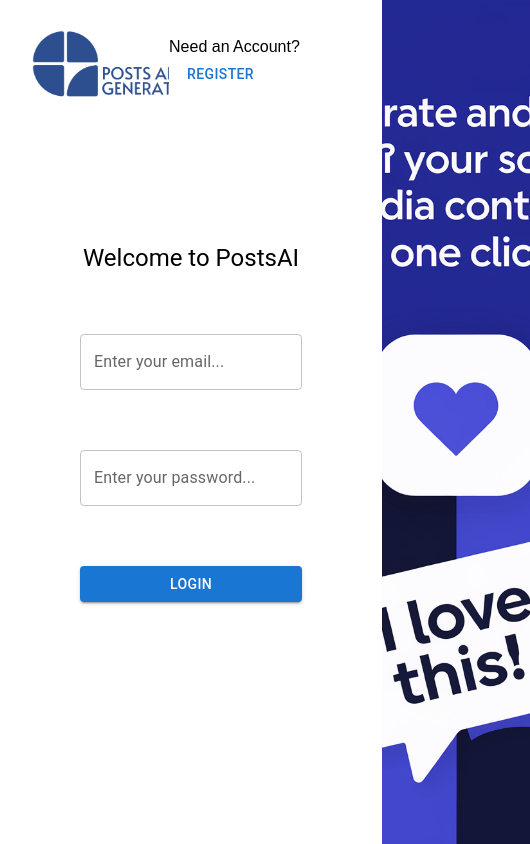
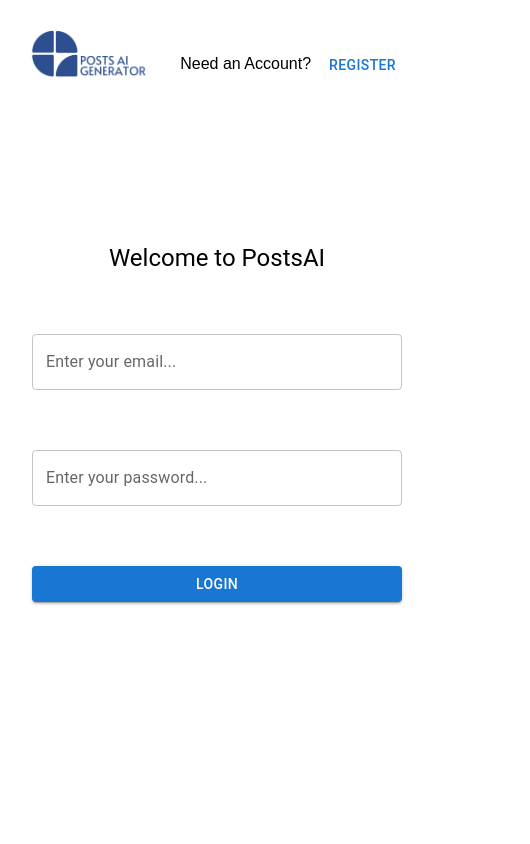
Before and after one commit to Danil4UA/Ai_Posts_Front, a React (Vite) app: page /login in a window 390 px wide. Shown: the whole page, 530 px wide, since content can reach past the window. Built offline with nearby package versions, Linux system fonts and the light colour scheme.

Commit message:
add styles for phones for auth form

```diff
--- a/src/assets/styles/App.css
+++ b/src/assets/styles/App.css
@@ -59,7 +59,6 @@
 button {
   margin-top: 1rem;
 }
-
 
 
 
@@ -447,6 +446,7 @@
   cursor: pointer;
   transition: background-color 0.3s ease, color 0.3s ease;
   border-radius: 7px;
+  color:#262324;
 }
 
 .tone-button:hover {
@@ -1054,8 +1054,8 @@
       /* flex: 1; */
       /* min-width: 100px; */
       font-size: 14px;
+      padding: 8px;
       width: 100%;
-      padding: 8px;
     }
 
 
@@ -1098,4 +1098,30 @@
     .post-editor-buttons button {
       margin: 0;
     }
+
+    /* auth form*/
+
+    .auth-image {
+      display: none;
+    }
+    .auth-form {
+      width: 100%;
+    }
+    .auth-form form {
+      padding: 0;
+    }
+
+    .auth-container {
+      height: 100vh;
+      width: 100%;
+    }
+    .auth-nav-bar {
+      padding: 0;
+      margin: 0;
+    }
+    .auth-nav-logo  {
+      width: 120px !important;
+      background-size:contain !important;
+      background-repeat: no-repeat;
+    }
 }
--- a/src/features/auth/AuthNavBar.tsx
+++ b/src/features/auth/AuthNavBar.tsx
@@ -21,8 +21,11 @@
                 boxSizing: "border-box",
                 zIndex: 1,
             }}
+            className="auth-nav-bar"
         >
-            <div style={{
+            <div
+            className="auth-nav-logo"
+            style={{
                 backgroundImage: `url(${logo})`,
                 backgroundSize: "cover",
                 height: "70px",
```
